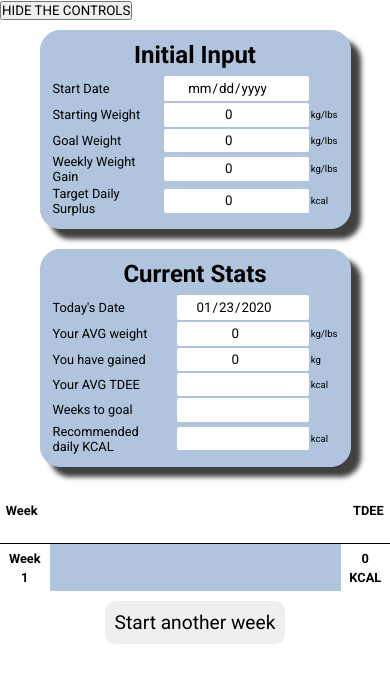
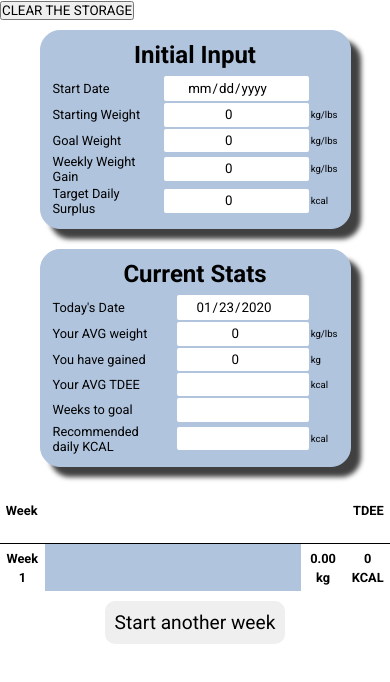
Before and after one commit to filipzakrocki/TDEE-reactivated, a React (Create React App) app: page / in a window 390 px wide. Both pictures are taken after a click on the button "Start another week". Shown: the top 682 px of the page. Built offline with nearby package versions, Linux system fonts and the light colour scheme.

Commit message:
Summary in description
+ renamed variable for Hidden mobile view
+ redone the debug button to clear the localStorage
+ added a button to weekrow to lock the inputs
+ passed down weekDays as a prop instead of connecting to Redux in weekrow
+ added immer re-writefor addAnotherWeek action

```diff
--- a/src/components/ResultRows/WeekRowCells/DayCell/DayCell.js
+++ b/src/components/ResultRows/WeekRowCells/DayCell/DayCell.js
@@ -2,7 +2,14 @@ import React from "react";
 import "./DayCell.scss";
 
 const DayCell = props => {
-  const { weekIndex, dayIndex, dayWeight, dayKcal, changeHandler } = props;
+  const {
+    weekIndex,
+    dayIndex,
+    dayWeight,
+    dayKcal,
+    locked,
+    changeHandler
+  } = props;
 
   const handleWeightChange = e => {
     changeHandler(dayKcal, e.target.value, weekIndex, dayIndex);
@@ -18,8 +25,14 @@ const DayCell = props => {
         type="number"
         onChange={handleWeightChange}
         value={dayWeight}
+        readOnly={locked}
       ></input>
-      <input type="number" onChange={handleKcalChange} value={dayKcal}></input>
+      <input
+        type="number"
+        onChange={handleKcalChange}
+        value={dayKcal}
+        readOnly={locked}
+      ></input>
     </div>
   );
 };
--- a/src/components/ResultRows/WeekRowCells/LabelCell/LabelCell.js
+++ b/src/components/ResultRows/WeekRowCells/LabelCell/LabelCell.js
@@ -2,11 +2,12 @@ import React from "react";
 import "./LabelCell.scss";
 
 const WeekNumber = props => {
-  let { top, bottom, hiddenInMobileView } = props;
+  let { top, bottom, children, hiddenInMobileView } = props;
 
   return (
-    <div className={`LabelCell ${hiddenInMobileView ? "mobileView" : ""}`}>
+    <div className={`LabelCell ${hiddenInMobileView ? "mobileViewHide" : ""}`}>
       <p>{top}</p>
+      {children}
       <p>{bottom}</p>
     </div>
   );
--- a/src/components/ResultRows/WeekRowCells/LabelCell/LabelCell.scss
+++ b/src/components/ResultRows/WeekRowCells/LabelCell/LabelCell.scss
@@ -5,6 +5,6 @@
   @include weekRow-label;
 }
 
-.mobileView {
+.mobileViewHide {
   @include mobile-device-no-display;
 }
--- a/src/containers/Input/Input.js
+++ b/src/containers/Input/Input.js
@@ -28,7 +28,7 @@ const Input = () => {
   return (
     <>
       <section className="input">
-        <button onClick={() => setShow(!show)}>HIDE THE CONTROLS</button>
+        <button onClick={() => localStorage.clear()}>CLEAR THE STORAGE</button>
         {controls}
         <div className="input-labels">
           <WeekLabel />
--- a/src/containers/Result/Result.js
+++ b/src/containers/Result/Result.js
@@ -17,6 +17,7 @@ const Result = props => {
           weekNo={week.week}
           startDate={startDate}
           weekIndex={weekIndex}
+          weekDays={week.days}
         />
       ))}
       <AddWeekBtn />
--- a/src/containers/Result/WeekRow/WeekRow.js
+++ b/src/containers/Result/WeekRow/WeekRow.js
@@ -1,4 +1,4 @@
-import React, { useEffect } from "react";
+import React, { useEffect, useState } from "react";
 import { connect } from "react-redux";
 import {
   setWeeklyKcalAndKg,
@@ -20,17 +20,24 @@ const WeekRow = props => {
     startWeight,
     weekData,
     weekIndex,
+    weekDays,
     setWeeklyKcalAndKg,
     setWeeklyTdee,
     setKcalAndKg
   } = props;
 
-  const weekDays = weekData[weekIndex].days;
+  // const weekDays = weekData[weekIndex].days;
+  let weeklyTdee;
 
   useEffect(() => {
     setWeeklyKcalAndKg(weekDays, weekIndex);
+  }, [setWeeklyKcalAndKg, weekDays, weekIndex]);
+
+  useEffect(() => {
     setWeeklyTdee(weeklyTdee, weekIndex);
-  });
+  }, [setWeeklyTdee, weeklyTdee, weekIndex]);
+
+  const [locked, setLocked] = useState(false);
 
   const generateDate = (date, weeksToAdd) => {
     let startDate, days, months, years, daysToAdd, outputDate, formattedDate;
@@ -44,27 +51,25 @@ const WeekRow = props => {
     return formattedDate;
   };
 
-
   const findLastWeight = (index, allWeeksData) => {
-    let modifiedWeekData = allWeeksData.slice(0, index)
-    for (var i = modifiedWeekData.length-1; i >= 0; i--) {
+    let modifiedWeekData = allWeeksData.slice(0, index);
+    for (var i = modifiedWeekData.length - 1; i >= 0; i--) {
       if (modifiedWeekData[i].avgWeight) {
         return modifiedWeekData[i].avgWeight;
       }
     }
-    }
-
-
+  };
 
   const firstDateOfTheWeek = startDate && generateDate(startDate, weekNo);
-
   const avgKcalForWeek = weekData[weekIndex].avgKcal;
   const avgWeightForWeek = weekData[weekIndex].avgWeight;
 
-  // POTENTIALLY USE THE AVG WEIGHT FROM REDUX STATE?!
-  const avgWeightForPreviousWeek = weekIndex > 0 ? findLastWeight(weekIndex, weekData) : startWeight
-  const weightChange = avgWeightForWeek ? avgWeightForWeek - avgWeightForPreviousWeek : 0;
-  const weeklyTdee = avgKcalForWeek - weightChange * 1100;
+  const avgWeightForPreviousWeek =
+    weekIndex > 0 ? findLastWeight(weekIndex, weekData) : startWeight;
+  const weightChange = avgWeightForWeek
+    ? avgWeightForWeek - avgWeightForPreviousWeek
+    : 0;
+  weeklyTdee = avgKcalForWeek - weightChange * 1100;
 
   const listOfDays = weekData[weekIndex].days.map((day, dayIndex) => {
     return (
@@ -75,6 +80,7 @@ const WeekRow = props => {
         dayWeight={day.kg}
         dayKcal={day.kcal}
         changeHandler={setKcalAndKg}
+        locked={locked}
       />
     );
   });
@@ -82,15 +88,21 @@ const WeekRow = props => {
   return (
     <WeekRowWrapper>
       <LabelCell top={`Week ${weekNo}`} bottom={firstDateOfTheWeek} />
-      <LabelCell top={"kg"} bottom={"kcal"} hiddenInMobileView />
+      <LabelCell top={"kg"} bottom={"kcal"} hiddenInMobileView>
+        <button
+          style={{ border: "none", background: "white" }}
+          onClick={() => setLocked(!locked)}
+        >
+          {locked ? "🔒" : "✔️"}
+        </button>
+      </LabelCell>
       {weekData && listOfDays}
       <LabelCell
         top={`${avgWeightForWeek.toFixed(2)} kg`}
         bottom={`${Math.ceil(avgKcalForWeek)} kcal`}
         hiddenInMobileView
       />
-      <LabelCell top={`${weightChange.toFixed(2)} kg`} hiddenInMobileView />
-
+      <LabelCell top={`${weightChange.toFixed(2)} kg`} />
       <LabelCell top={Math.ceil(weeklyTdee) + " KCAL"} />
     </WeekRowWrapper>
   );
--- a/src/store/reducers/calculator.js
+++ b/src/store/reducers/calculator.js
@@ -78,11 +78,17 @@ const setWeeklyTdee = (state, action) => {
 };
 
 const addAnotherWeek = (state, action) => {
-  return updateObject(state, {
-    weekData: [...state.weekData, action.weekEntry],
-    weekNo: action.updatedWeekNo,
-    initialInputsLocked: true
+  return produce(state, draft => {
+    draft.weekData = [...state.weekData, action.weekEntry];
+    draft.weekNo = action.updatedWeekNo;
+    draft.initialInputsLocked = true;
   });
+
+  // return updateObject(state, {
+  //   weekData: [...state.weekData, action.weekEntry],
+  //   weekNo: action.updatedWeekNo,
+  //   initialInputsLocked: true
+  // });
 };
 
 let localStorageState = null;
```
